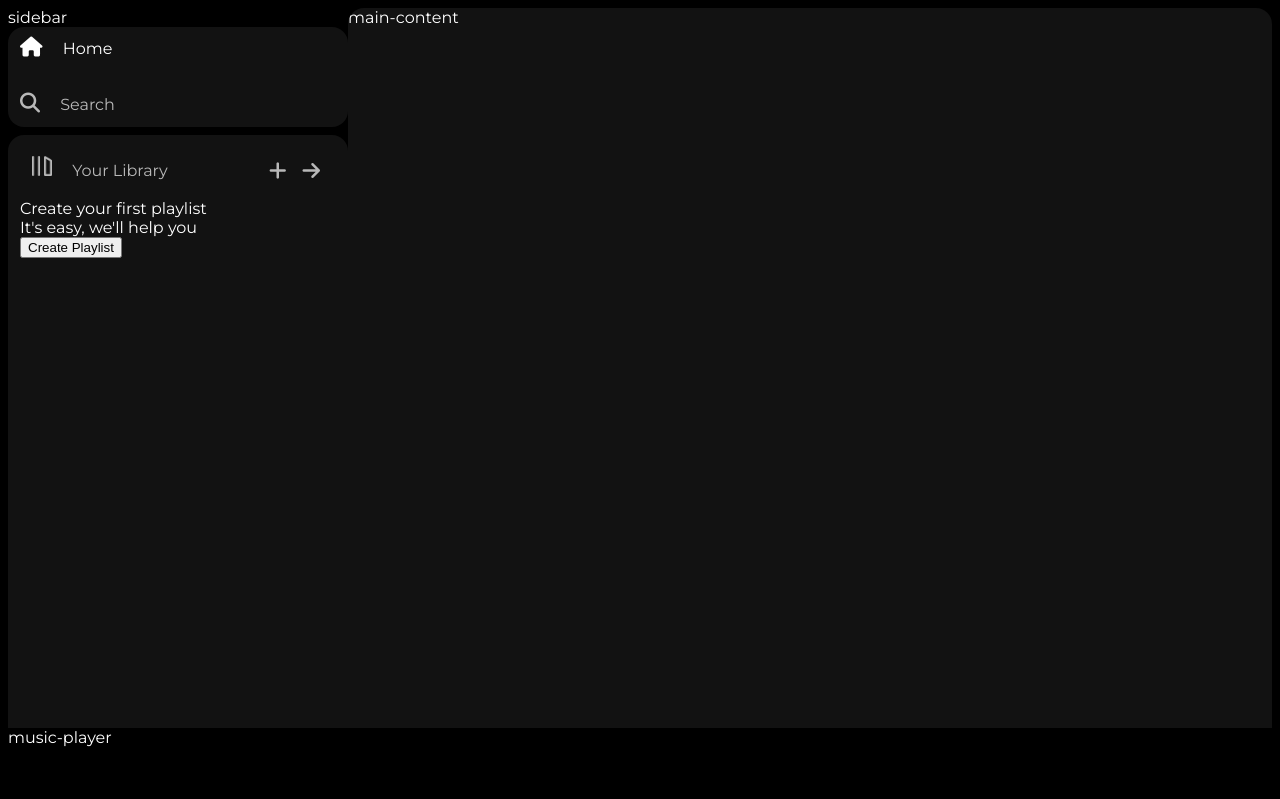
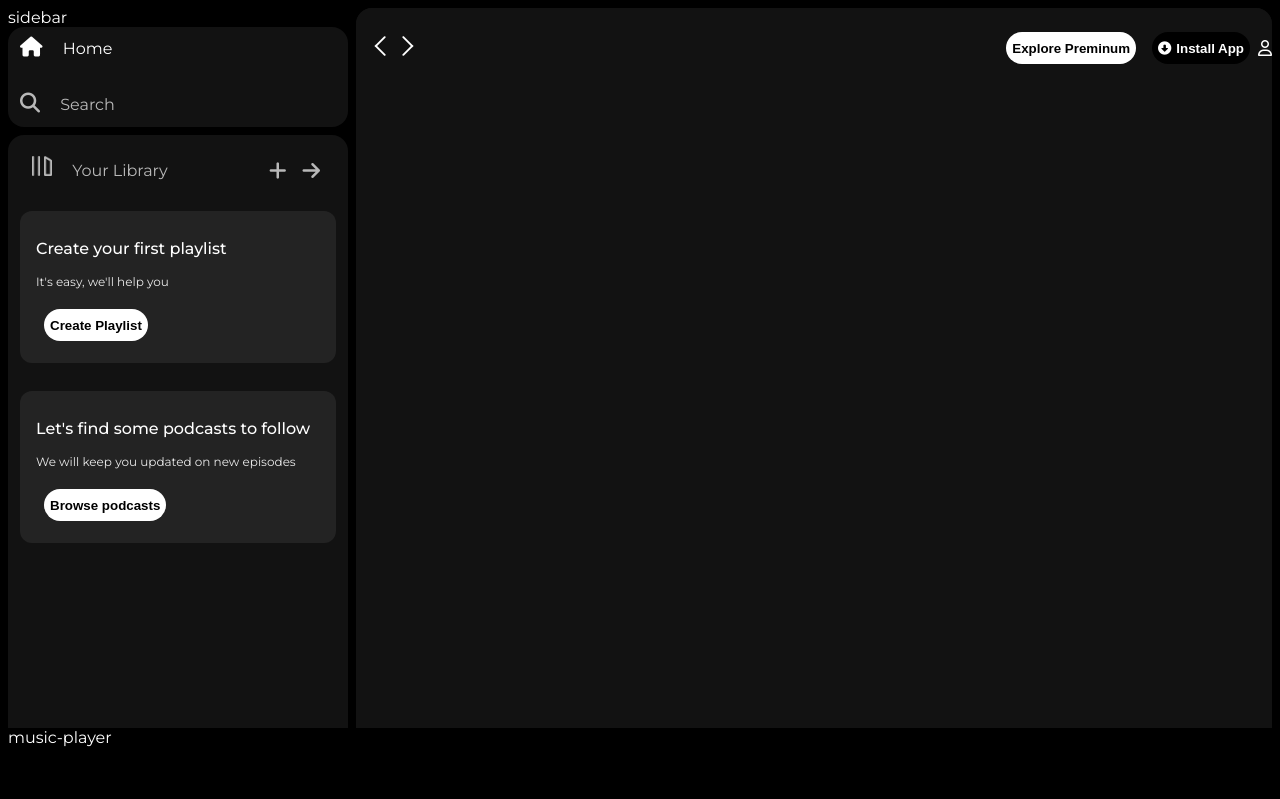
Before and after one commit to NagarajuNarishetti/Spotify, a plain HTML site: page index.html in a window 1280 px wide. Shown: the top 799 px of the page. Drawn offline with Linux system fonts and the light colour scheme.

Commit message:
Updated Nav Bar

```diff
--- a/index.html
+++ b/index.html
@@ -37,15 +37,33 @@
                 </div>
                 <div class="lib-box">
                     <div class="box">
-                        <div class="box-p1">Create your first playlist</div>
-                        <div class="box-p2"> It's easy, we'll help you</div>
+                        <p class="box-p1">Create your first playlist</p>
+                        <p class="box-p2"> It's easy, we'll help you</p>
                         <button class="badge">Create Playlist</button>
+                    </div>
+                    <div class="box">
+                        <p class="box-p1">Let's find some podcasts to follow</p>
+                        <p class="box-p2">We will keep you updated on new episodes</p>
+                        <button class="badge">Browse podcasts </button>
                     </div>
 
                 </div>
             </div>
         </div>
-        <div class="main-content">main-content  </div>
+        <div class="main-content">
+        <div class="sticky-nav">
+            <div class="sticky-nav-icons">
+                <img src="assets/backward_icon.png">
+                <img src="assets/forward_icon.png" class="hide">
+            </div>
+            <div class="sticky-nav-options">
+              <button class="badge nav-item hide">Explore Preminum </button>
+              <button class="badge nav-item dark-badge"><i class="fa-solid fa-circle-down style" style="margin-right: 5px"></i>Install App</button>
+              <i class="fa-regular fa-user nav-item"></i>
+            </div>
+           </div>
+            <div class="cards"> </div>
+        </div>
         <div class="music-player">music-player</div>
     </div>
 </body>
--- a/style.css
+++ b/style.css
@@ -14,6 +14,7 @@ body{
     background-color:black;
     width: 340px;
     border-radius: 1rem;
+    margin-right:0.5rem;
 }
 .main-content{
     background-color:#121212;
@@ -85,3 +86,60 @@ width:1.25rem;
     opacity:1;
 
 }
+.box{
+    background-color: #232323;
+    height: 8rem;
+    border-radius: 0.75rem;
+    margin:0.75rem 0 1.75rem 0;
+    padding: 0.75rem 1rem ;
+
+}
+.box-p1{
+    font-size:1rem;
+    font-weight: 500;
+}
+.box-p2{
+    font-size:0.75rem;
+    opacity: 0.9;
+}
+.badge{
+    background-color:#fff;
+    border:none;
+    border-radius:100px;
+    padding:0.25rem 1 rem;
+    font-weight:700;
+    margin:0.5rem;
+    height:2rem;
+    width:fit-content;
+}
+.dark-badge{
+    background-color:black;
+    color:#fff;
+}
+.sticky-nav{
+    position:sticky;
+    top:0;
+    background-color: #121212;
+    display:flex;
+    justify-content:space-between;
+    align-items: center;
+    padding-top: 1rem;
+}
+.sticky-nav-icons{
+    margin-left: 0.75rem;;
+}
+.sticky-nav-options{
+    display:flex;
+    justify-content: center;
+    align-items: center;
+
+}
+.nav-item{
+    margin-left:1 rem;
+
+}
+@media (max-width: 1000px){
+    .hide{
+        display:none;
+    }
+}
```
